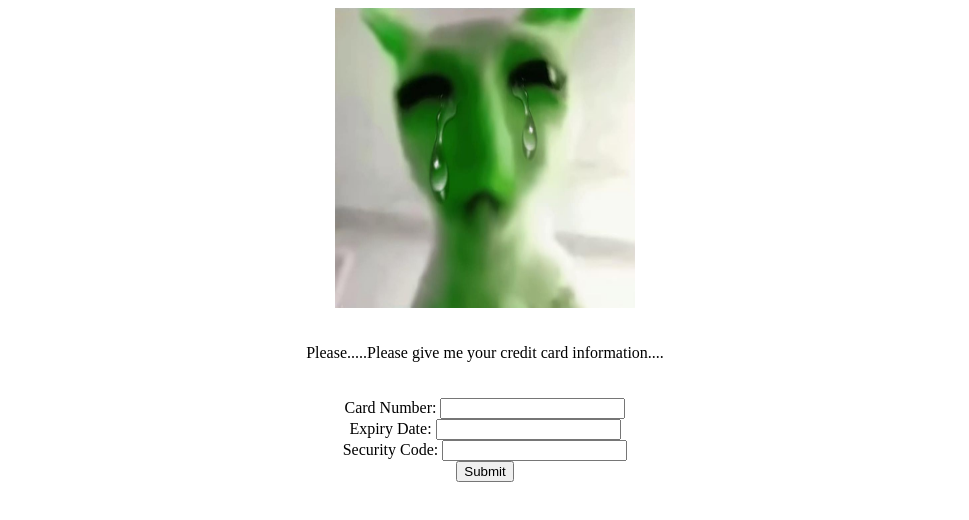
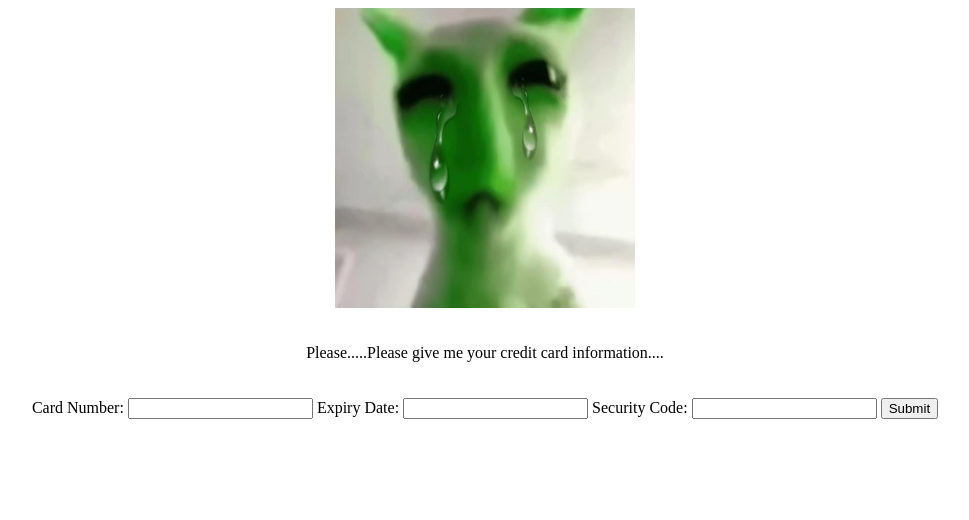
Before and after one commit to cuteshoes420/ilovepenis123, a plain HTML site: page index.html in a window 1280 px wide. Shown: the whole page, without its empty margins (155-1124 px from the left). Drawn offline with Linux system fonts and the light colour scheme.

Commit message:
Update index.html

```diff
--- a/index.html
+++ b/index.html
@@ -8,11 +8,11 @@
 <center>
 <form action="/action_page.php">
   <label for="1">Card Number:</label>
-  <input type="text" id="1" name="fname"><br>
+  <input type="text" id="1" name="fname">
     <label for="2">Expiry Date:</label>
-  <input type="text" id="2" name="fname"><br>
+  <input type="text" id="2" name="fname">
   <label for="3">Security Code:</label>
-  <input type="text" id="3" name="lname"><br>
+  <input type="text" id="3" name="lname">
   <input type="submit" value="Submit">
 </form>
 </center>
```
